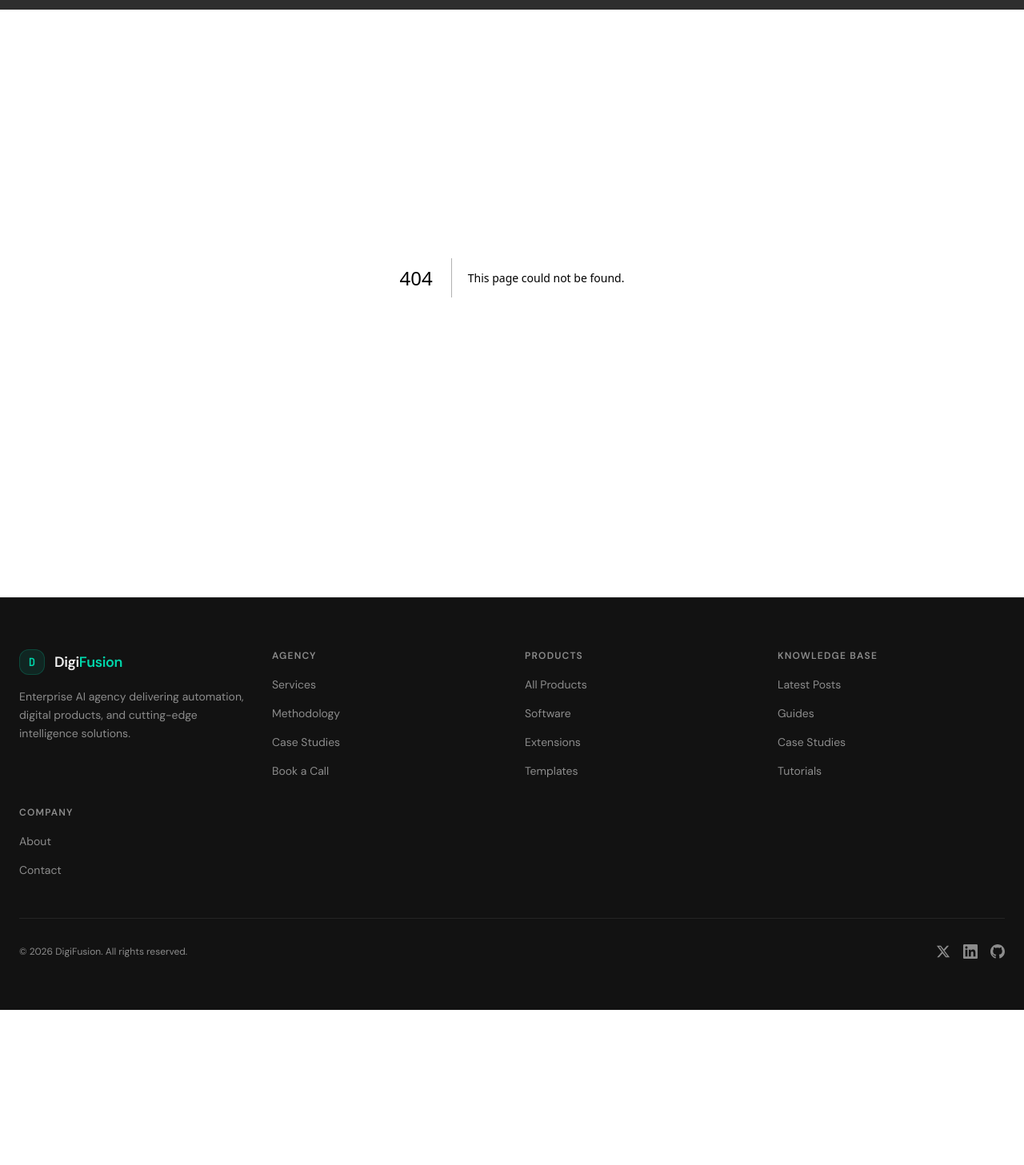
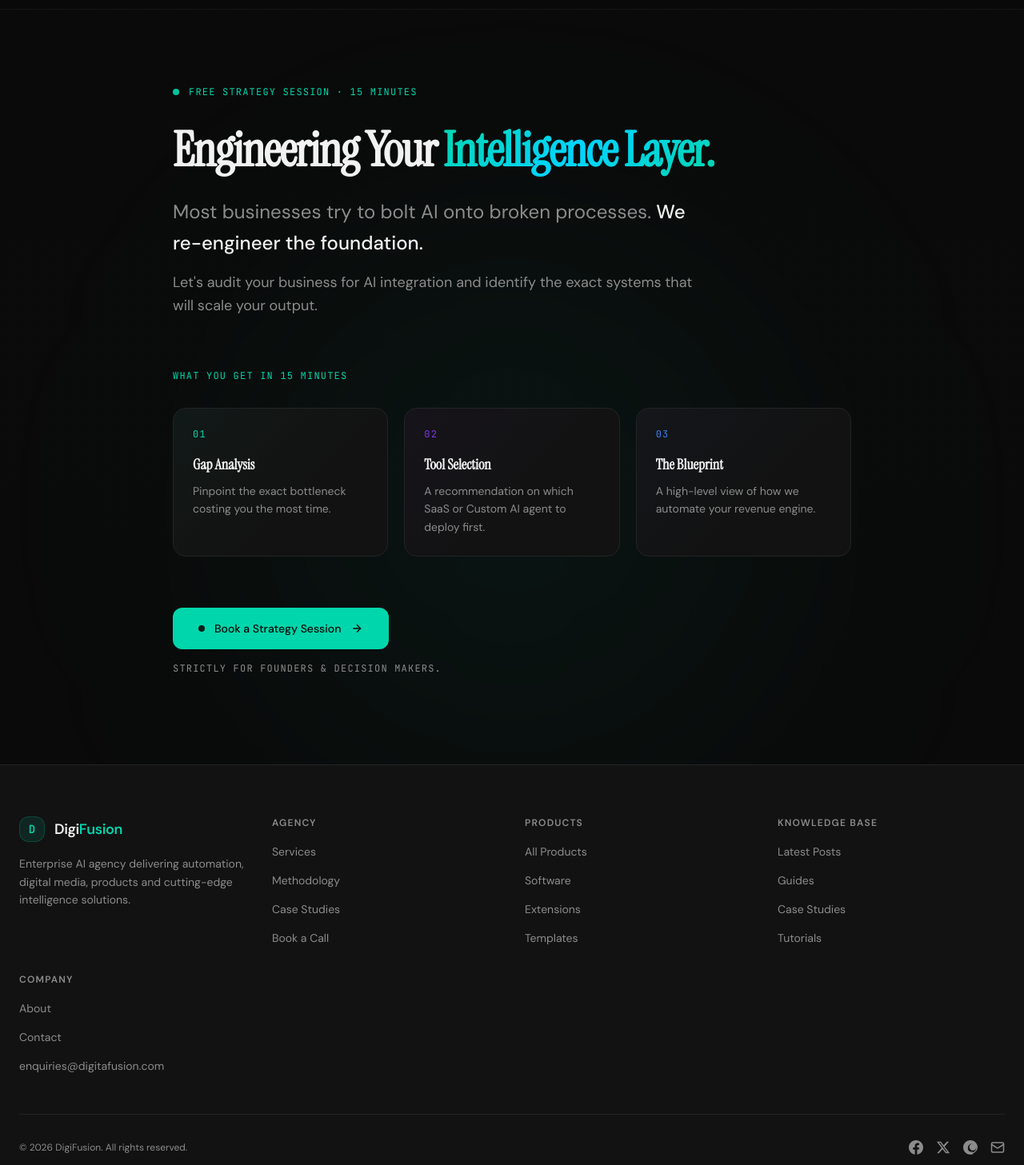
Before and after one commit to TheLionKing7/digifusion, a Next.js app: page /agency/booking in a window 1280 px wide. Before the commit this address had no page. Shown: the part 53-1510 px from the top of the page at 80% size. Before the commit the page ends 1316 px from the top, so only its background shows below. Built offline with nearby package versions, Linux system fonts and the light colour scheme.

Commit message:
built agency landing page and integrate socials

```diff
--- /dev/null
+++ b/app/agency/booking/page.tsx
@@ -0,0 +1,140 @@
+import type { Metadata } from 'next';
+
+export const metadata: Metadata = {
+  title: 'Book a Strategy Session | DigiFusion',
+  description:
+    'Book a free 15-minute AI strategy session. We audit your business for AI integration and identify the exact systems that will scale your output.',
+};
+
+export default function BookingPage() {
+  return (
+    <main className="relative min-h-screen flex items-center overflow-hidden">
+      {/* Background Effects */}
+      <div className="absolute inset-0">
+        <div className="absolute inset-0 bg-gradient-to-b from-background via-background/95 to-background" />
+        <div className="absolute top-1/3 left-1/2 -translate-x-1/2 w-[700px] h-[700px] rounded-full bg-accent/5 blur-[140px]" />
+        <div
+          className="absolute inset-0 opacity-[0.025]"
+          style={{
+            backgroundImage: `linear-gradient(rgba(255,255,255,.1) 1px, transparent 1px),
+                             linear-gradient(90deg, rgba(255,255,255,.1) 1px, transparent 1px)`,
+            backgroundSize: '60px 60px',
+          }}
+        />
+        <div className="absolute top-0 left-0 right-0 h-px bg-gradient-to-r from-transparent via-accent/20 to-transparent" />
+      </div>
+
+      <div className="relative mx-auto max-w-4xl px-6 pt-40 pb-28 w-full">
+        {/* Eyebrow */}
+        <div className="flex items-center gap-3 mb-8">
+          <span className="w-2 h-2 rounded-full bg-accent animate-pulse" />
+          <span className="text-xs font-mono text-accent tracking-widest uppercase">
+            Free Strategy Session · 15 Minutes
+          </span>
+        </div>
+
+        {/* Headline */}
+        <h1 className="text-4xl sm:text-5xl md:text-6xl font-serif font-bold leading-[1.1] tracking-tight mb-6">
+          Engineering Your{' '}
+          <span className="text-gradient">Intelligence Layer.</span>
+        </h1>
+
+        {/* Sub-headline */}
+        <p className="text-xl md:text-2xl text-muted leading-relaxed max-w-2xl mb-4">
+          Most businesses try to bolt AI onto broken processes.{' '}
+          <span className="text-foreground font-medium">We re-engineer the foundation.</span>
+        </p>
+
+        <p className="text-lg text-muted leading-relaxed max-w-2xl mb-16">
+          Let&apos;s audit your business for AI integration and identify the exact
+          systems that will scale your output.
+        </p>
+
+        {/* What You Get */}
+        <div className="mb-16">
+          <p className="text-xs font-mono text-accent tracking-widest uppercase mb-8">
+            What you get in 15 minutes
+          </p>
+
+          <div className="grid md:grid-cols-3 gap-5">
+            {[
+              {
+                number: '01',
+                title: 'Gap Analysis',
+                description:
+                  'Pinpoint the exact bottleneck costing you the most time.',
+                color: '#00d4aa',
+              },
+              {
+                number: '02',
+                title: 'Tool Selection',
+                description:
+                  'A recommendation on which SaaS or Custom AI agent to deploy first.',
+                color: '#7c3aed',
+              },
+              {
+                number: '03',
+                title: 'The Blueprint',
+                description:
+                  'A high-level view of how we automate your revenue engine.',
+                color: '#3b82f6',
+              },
+            ].map((item) => (
+              <div
+                key={item.title}
+                className="relative p-6 rounded-xl bg-surface border border-border overflow-hidden"
+              >
+                {/* Subtle glow */}
+                <div
+                  className="absolute inset-0 rounded-xl pointer-events-none"
+                  style={{
+                    background: `linear-gradient(135deg, ${item.color}0a, transparent 60%)`,
+                  }}
+                />
+                <div className="relative">
+                  <span
+                    className="text-xs font-mono tracking-widest mb-4 block"
+                    style={{ color: item.color }}
+                  >
+                    {item.number}
+                  </span>
+                  <h3 className="text-lg font-serif font-bold text-foreground mb-2">
+                    {item.title}
+                  </h3>
+                  <p className="text-sm text-muted leading-relaxed">
+                    {item.description}
+                  </p>
+                </div>
+              </div>
+            ))}
+          </div>
+        </div>
+
+        {/* CTA Block */}
+        <div className="flex flex-col items-start gap-4">
+          <a
+            href="https://tally.so/r/2ED80A"
+            target="_blank"
+            rel="noopener noreferrer"
+            className="group inline-flex items-center gap-3 px-8 py-4 text-sm font-medium rounded-lg bg-accent text-background hover:bg-accent-dim transition-all active:scale-[0.98]"
+          >
+            <span className="w-2 h-2 rounded-full bg-background animate-pulse" />
+            Book a Strategy Session
+            <svg
+              className="w-4 h-4 group-hover:translate-x-1 transition-transform"
+              viewBox="0 0 24 24"
+              fill="none"
+              stroke="currentColor"
+              strokeWidth="2"
+            >
+              <path d="M5 12h14M12 5l7 7-7 7" />
+            </svg>
+          </a>
+          <p className="text-xs font-mono text-muted tracking-widest uppercase">
+            Strictly for Founders &amp; Decision Makers.
+          </p>
+        </div>
+      </div>
+    </main>
+  );
+}
--- a/app/layout.tsx
+++ b/app/layout.tsx
@@ -5,11 +5,11 @@ import './globals.css';
 
 export const metadata: Metadata = {
   title: {
-    default: 'DigiFusion — AI Agency, Products & Knowledge Base',
+    default: 'DigiFusion — AI Agency, Digital Media, Products & Knowledge Base',
     template: '%s | DigiFusion',
   },
   description:
-    'Enterprise AI consultancy, digital products, and a knowledge base powered by our proprietary publishing engine. We build the intelligence layer for your business.',
+    'Enterprise AI consultancy, digital media, products and a knowledge base powered by our proprietary publishing engine. We build the intelligence layer for your business.',
   keywords: [
     'AI agency',
     'AI automation',
@@ -20,18 +20,18 @@ export const metadata: Metadata = {
     'AI agents',
   ],
   openGraph: {
-    title: 'DigiFusion — AI Agency, Products & Knowledge Base',
+    title: 'DigiFusion — AI Agency, Digital Media, Products & Knowledge Base',
     description:
-      'Enterprise AI consultancy, digital products, and a knowledge base powered by our proprietary publishing engine.',
+      'Enterprise AI consultancy, digital media, products and a knowledge base powered by our proprietary publishing engine.',
     siteName: 'DigiFusion',
     type: 'website',
     locale: 'en_US',
   },
   twitter: {
     card: 'summary_large_image',
-    title: 'DigiFusion — AI Agency, Products & Knowledge Base',
+    title: 'DigiFusion — AI Agency, Digital Media, Products & Knowledge Base',
     description:
-      'Enterprise AI consultancy, digital products, and a knowledge base powered by our proprietary publishing engine.',
+      'Enterprise AI consultancy, digital media, products and a knowledge base powered by our proprietary publishing engine.',
   },
   robots: {
     index: true,
--- a/app/page.tsx
+++ b/app/page.tsx
@@ -22,7 +22,7 @@ export default async function Homepage() {
       {/* System Monitor - "The Agency Statement" - Live AI agent status */}
       <SystemMonitor agents={agentStatus.agents} />
 
-      {/* Three Pillars - Agency | Products | Knowledge Base */}
+      {/* Four Pillars - Agency | Digital Media | Products | Knowledge Base */}
       <PillarsGrid />
 
       {/* Latest Blog Posts - ISR powered from PathGuru engine */}
--- a/components/home/hero.tsx
+++ b/components/home/hero.tsx
@@ -36,7 +36,7 @@ export function Hero() {
           >
             <span className="w-2 h-2 rounded-full bg-accent animate-pulse" />
             <span className="text-xs font-mono text-accent tracking-widest uppercase">
-              AI Agency · Automation · Intelligence
+              AI Agency · Digital Media · Automation · Intelligence
             </span>
           </motion.div>
 
@@ -59,8 +59,8 @@ export function Hero() {
             transition={{ duration: 0.5, delay: 0.2 }}
             className="text-lg md:text-xl text-muted leading-relaxed max-w-2xl mb-10"
           >
-            Enterprise AI consultancy, digital products, and a knowledge base powered by our proprietary publishing engine.
-            We don't just consult — we build, ship, and scale.
+            Enterprise AI consultancy, digital media, products and a knowledge base powered by our proprietary publishing engine.
+            We don&apos;t just consult — we build, ship, and scale.
           </motion.p>
 
           {/* CTA Buttons */}
--- a/components/home/pillars-grid.tsx
+++ b/components/home/pillars-grid.tsx
@@ -19,6 +19,27 @@ const PILLARS = [
     ),
     color: '#00d4aa',
     stats: ['50+ Clients', '200+ Agents', '99.7% Uptime'],
+  },
+  {
+    title: 'Digital Media',
+    tagline: 'Content, Visibility & Publishing',
+    description:
+      'SEO-driven content strategy, social media growth, and audience-building systems that compound your reach over time.',
+    href: '/media',
+    icon: (
+      <svg width="32" height="32" viewBox="0 0 24 24" fill="none" stroke="currentColor" strokeWidth="1.5" strokeLinecap="round" strokeLinejoin="round">
+        <rect x="2" y="2" width="20" height="20" rx="2.18" />
+        <line x1="7" y1="2" x2="7" y2="22" />
+        <line x1="17" y1="2" x2="17" y2="22" />
+        <line x1="2" y1="12" x2="22" y2="12" />
+        <line x1="2" y1="7" x2="7" y2="7" />
+        <line x1="2" y1="17" x2="7" y2="17" />
+        <line x1="17" y1="17" x2="22" y2="17" />
+        <line x1="17" y1="7" x2="22" y2="7" />
+      </svg>
+    ),
+    color: '#f59e0b',
+    stats: ['SEO & Blogs', 'Social Growth', 'Audience Building'],
   },
   {
     title: 'Products',
@@ -59,7 +80,7 @@ export function PillarsGrid() {
         <RevealOnScroll>
           <div className="text-center mb-16">
             <p className="text-xs font-mono text-accent tracking-widest uppercase mb-3">
-              Three Pillars · One Platform
+              Four Pillars · One Platform
             </p>
             <h2 className="text-3xl md:text-4xl font-serif font-bold">
               Everything You Need to{' '}
@@ -68,7 +89,7 @@ export function PillarsGrid() {
           </div>
         </RevealOnScroll>
 
-        <div className="grid md:grid-cols-3 gap-6">
+        <div className="grid sm:grid-cols-2 lg:grid-cols-4 gap-6">
           {PILLARS.map((pillar, i) => (
             <motion.div
               key={pillar.title}
--- a/components/layout/footer.tsx
+++ b/components/layout/footer.tsx
@@ -18,7 +18,7 @@ export function Footer() {
               </span>
             </Link>
             <p className="text-sm text-muted leading-relaxed max-w-xs">
-              Enterprise AI agency delivering automation, digital products, and cutting-edge intelligence solutions.
+              Enterprise AI agency delivering automation, digital media, products and cutting-edge intelligence solutions.
             </p>
           </div>
 
@@ -50,37 +50,51 @@ export function Footer() {
             &copy; {new Date().getFullYear()} DigiFusion. All rights reserved.
           </p>
           <div className="flex items-center gap-4">
+            {/* Facebook */}
+            <a
+              href={SOCIAL_LINKS.facebook}
+              target="_blank"
+              rel="noopener noreferrer"
+              className="text-muted hover:text-accent transition-colors"
+              aria-label="Facebook"
+            >
+              <svg width="18" height="18" viewBox="0 0 24 24" fill="currentColor">
+                <path d="M24 12.073c0-6.627-5.373-12-12-12s-12 5.373-12 12c0 5.99 4.388 10.954 10.125 11.854v-8.385H7.078v-3.47h3.047V9.43c0-3.007 1.792-4.669 4.533-4.669 1.312 0 2.686.235 2.686.235v2.953H15.83c-1.491 0-1.956.925-1.956 1.874v2.25h3.328l-.532 3.47h-2.796v8.385C19.612 23.027 24 18.062 24 12.073z" />
+              </svg>
+            </a>
+            {/* Twitter / X */}
             <a
               href={SOCIAL_LINKS.twitter}
               target="_blank"
               rel="noopener noreferrer"
               className="text-muted hover:text-accent transition-colors"
-              aria-label="Twitter"
+              aria-label="Twitter / X"
             >
               <svg width="18" height="18" viewBox="0 0 24 24" fill="currentColor">
                 <path d="M18.244 2.25h3.308l-7.227 8.26 8.502 11.24H16.17l-5.214-6.817L4.99 21.75H1.68l7.73-8.835L1.254 2.25H8.08l4.713 6.231zm-1.161 17.52h1.833L7.084 4.126H5.117z" />
               </svg>
             </a>
+            {/* Quora */}
             <a
-              href={SOCIAL_LINKS.linkedin}
+              href={SOCIAL_LINKS.quora}
               target="_blank"
               rel="noopener noreferrer"
               className="text-muted hover:text-accent transition-colors"
-              aria-label="LinkedIn"
+              aria-label="Quora"
             >
               <svg width="18" height="18" viewBox="0 0 24 24" fill="currentColor">
-                <path d="M20.447 20.452h-3.554v-5.569c0-1.328-.027-3.037-1.852-3.037-1.853 0-2.136 1.445-2.136 2.939v5.667H9.351V9h3.414v1.561h.046c.477-.9 1.637-1.85 3.37-1.85 3.601 0 4.267 2.37 4.267 5.455v6.286zM5.337 7.433c-1.144 0-2.063-.926-2.063-2.065 0-1.138.92-2.063 2.063-2.063 1.14 0 2.064.925 2.064 2.063 0 1.139-.925 2.065-2.064 2.065zm1.782 13.019H3.555V9h3.564v11.452zM22.225 0H1.771C.792 0 0 .774 0 1.729v20.542C0 23.227.792 24 1.771 24h20.451C23.2 24 24 23.227 24 22.271V1.729C24 .774 23.2 0 22.222 0h.003z" />
+                <path d="M12.006 0C5.372 0 0 5.38 0 12.007 0 18.635 5.372 24 12.006 24c1.675 0 3.267-.341 4.71-.953-.232-.496-.481-1.077-.691-1.614-.621-1.576-1.244-3.164-1.837-4.773.714.31 1.498.484 2.318.484 2.974 0 5.223-2.017 5.223-5.737 0-3.486-2.538-5.77-5.54-5.77-3.318 0-5.87 2.383-5.87 5.77 0 2.596 1.438 4.432 3.538 5.257l1.136 2.984C9.453 19.11 7.8 17.02 7.8 13.414c0-4.326 3.006-7.613 7.127-7.613 3.863 0 6.884 2.74 6.884 7.024 0 4.114-2.666 7.09-6.374 7.455.258.674.487 1.294.693 1.82C19.278 21.06 24 17.024 24 12.007 24 5.38 18.634 0 12.006 0z" />
               </svg>
             </a>
+            {/* Email */}
             <a
-              href={SOCIAL_LINKS.github}
-              target="_blank"
-              rel="noopener noreferrer"
+              href={`mailto:${SOCIAL_LINKS.email}`}
               className="text-muted hover:text-accent transition-colors"
-              aria-label="GitHub"
+              aria-label="Email"
             >
-              <svg width="18" height="18" viewBox="0 0 24 24" fill="currentColor">
-                <path d="M12 0c-6.626 0-12 5.373-12 12 0 5.302 3.438 9.8 8.207 11.387.599.111.793-.261.793-.577v-2.234c-3.338.726-4.033-1.416-4.033-1.416-.546-1.387-1.333-1.756-1.333-1.756-1.089-.745.083-.729.083-.729 1.205.084 1.839 1.237 1.839 1.237 1.07 1.834 2.807 1.304 3.492.997.107-.775.418-1.305.762-1.604-2.665-.305-5.467-1.334-5.467-5.931 0-1.311.469-2.381 1.236-3.221-.124-.303-.535-1.524.117-3.176 0 0 1.008-.322 3.301 1.23.957-.266 1.983-.399 3.003-.404 1.02.005 2.047.138 3.006.404 2.291-1.552 3.297-1.23 3.297-1.23.653 1.653.242 2.874.118 3.176.77.84 1.235 1.911 1.235 3.221 0 4.609-2.807 5.624-5.479 5.921.43.372.823 1.102.823 2.222v3.293c0 .319.192.694.801.576 4.765-1.589 8.199-6.086 8.199-11.386 0-6.627-5.373-12-12-12z" />
+              <svg width="18" height="18" viewBox="0 0 24 24" fill="none" stroke="currentColor" strokeWidth="2" strokeLinecap="round" strokeLinejoin="round">
+                <rect x="2" y="4" width="20" height="16" rx="2" />
+                <path d="m22 7-8.97 5.7a1.94 1.94 0 0 1-2.06 0L2 7" />
               </svg>
             </a>
           </div>
--- a/lib/constants/navigation.ts
+++ b/lib/constants/navigation.ts
@@ -67,12 +67,14 @@ export const FOOTER_LINKS = {
     links: [
       { label: 'About', href: '/about' },
       { label: 'Contact', href: '/contact' },
+      { label: 'enquiries@digitafusion.com', href: 'mailto:enquiries@digitafusion.com' },
     ],
   },
 };
 
 export const SOCIAL_LINKS = {
-  twitter: 'https://x.com/digifusion',
-  linkedin: 'https://linkedin.com/company/digifusion',
-  github: 'https://github.com/digifusion',
+  facebook: 'https://web.facebook.com/profile.php?id=61589805234698',
+  twitter: 'https://x.com/digifusion_hq',
+  quora: 'https://www.quora.com/profile/DigiFusion-Inc',
+  email: 'enquiries@digitafusion.com',
 };
```
